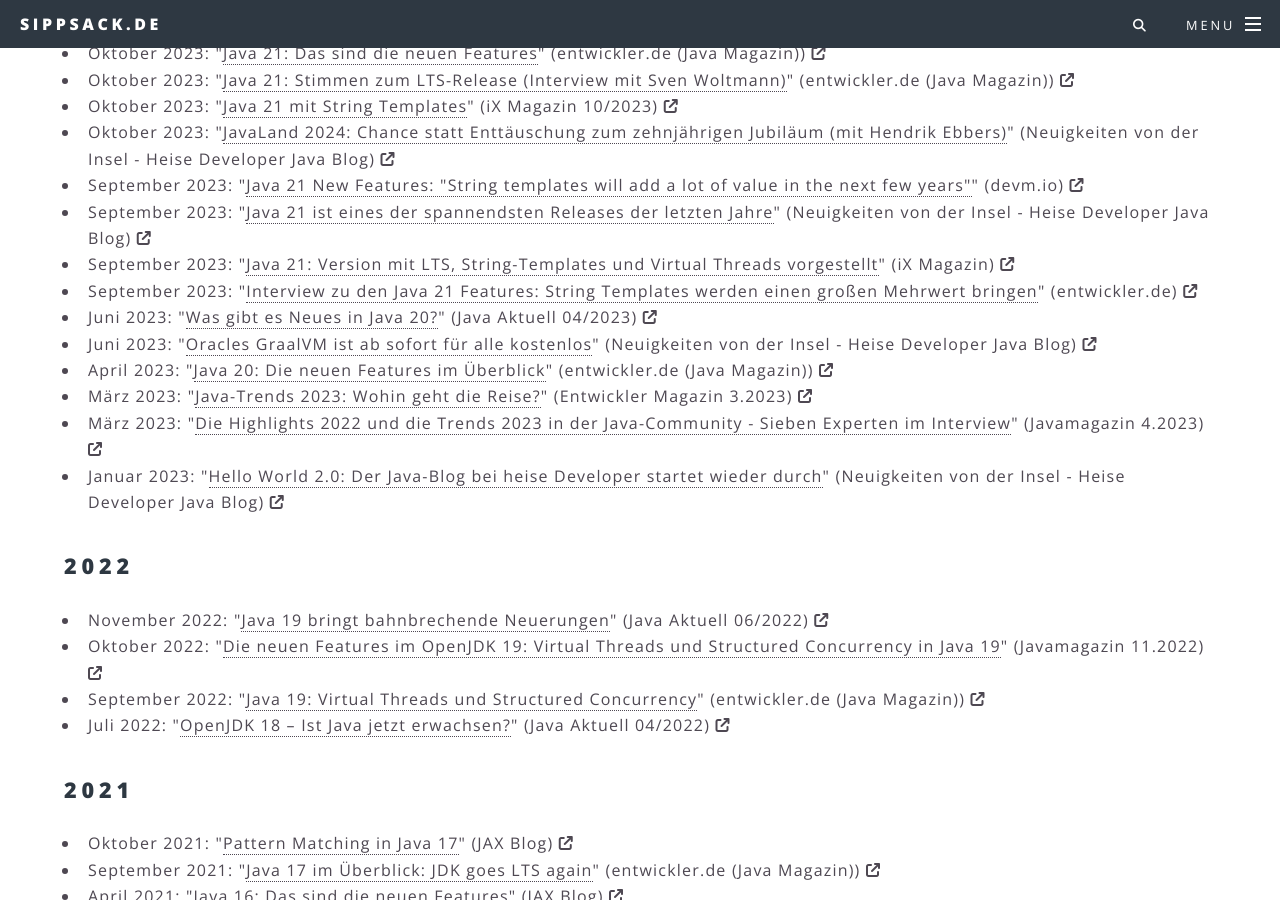
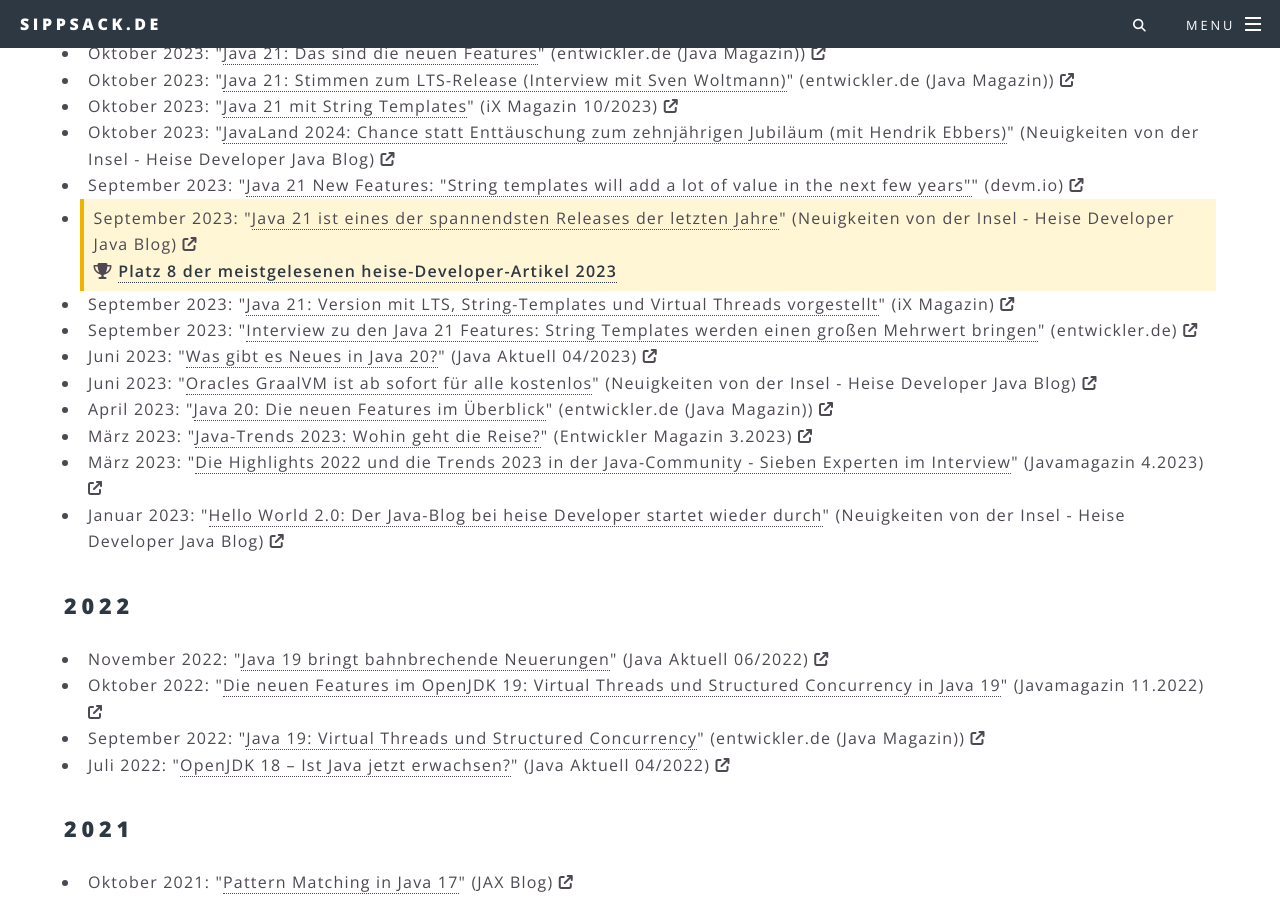
Before and after one commit to sippsack/sippsack.github.io, a Jekyll site: the page built from publications.md, in a window 1280 px wide and 900 px high, scrolled down 2108 px. Built offline with Jekyll 4.4.1, drawn with Linux system fonts in a browser that asks for light colours.

Commit message:
Highlight Java 21 blog post (heise Developer Top 10 2023, rank 8)
Co-authored-by: Copilot App <223556219+Copilot@users.noreply.github.com>

```diff
--- a/_data/publications.yaml
+++ b/_data/publications.yaml
@@ -220,6 +220,8 @@
       title: Java 21 ist eines der spannendsten Releases der letzten Jahre
       date: 2023-09-19
       link: https://heise.de/-9309203
+      highlight: Platz 8 der meistgelesenen heise-Developer-Artikel 2023
+      highlight_link: https://www.heise.de/news/Top-10-Die-zehn-beliebtesten-Artikel-auf-heise-Developer-im-Jahr-2023-9578804.html
     - publisher: iX Magazin
       title: "Java 21: Version mit LTS, String-Templates und Virtual Threads vorgestellt"
       date: 2023-09-18
--- a/publications.md
+++ b/publications.md
@@ -11,7 +11,7 @@ permalink: /publications/
     {% for months in year[1] %}
         {% for month in months %}
             {% for publication in month[1] %}
-    <li>{{ month[0] }} {{ year[0] }}: "{% if publication.link %}<a href="{{ publication.link }}">{% endif %}{{ publication.title }}{% if publication.link %}</a>{% else %}{{ publication.title }}{% endif %}" ({{ publication.publisher }}){% if publication.pdf %} <a class="icon" href="{{ publication.pdf }}"><i title="PDF" class="fa-solid fa-file-pdf" aria-hidden="true"></i></a>{% elsif publication.link %} <a class="icon" href="{{ publication.link }}"><i title="Artikel online" class="fa-solid fa-arrow-up-right-from-square" aria-hidden="true"></i></a>{% endif %}
+    <li{% if publication.highlight %} style="background: #fff6d6; border-left: 4px solid #f0b400; padding: 0.4em 0.6em;"{% endif %}>{{ month[0] }} {{ year[0] }}: "{% if publication.link %}<a href="{{ publication.link }}">{% endif %}{{ publication.title }}{% if publication.link %}</a>{% else %}{{ publication.title }}{% endif %}" ({{ publication.publisher }}){% if publication.pdf %} <a class="icon" href="{{ publication.pdf }}"><i title="PDF" class="fa-solid fa-file-pdf" aria-hidden="true"></i></a>{% elsif publication.link %} <a class="icon" href="{{ publication.link }}"><i title="Artikel online" class="fa-solid fa-arrow-up-right-from-square" aria-hidden="true"></i></a>{% endif %}{% if publication.highlight %}<br><i class="fa-solid fa-trophy" aria-hidden="true"></i> <strong>{% if publication.highlight_link %}<a href="{{ publication.highlight_link }}">{{ publication.highlight }}</a>{% else %}{{ publication.highlight }}{% endif %}</strong>{% endif %}
 	</li>
             {% endfor %}
         {% endfor %}
```
